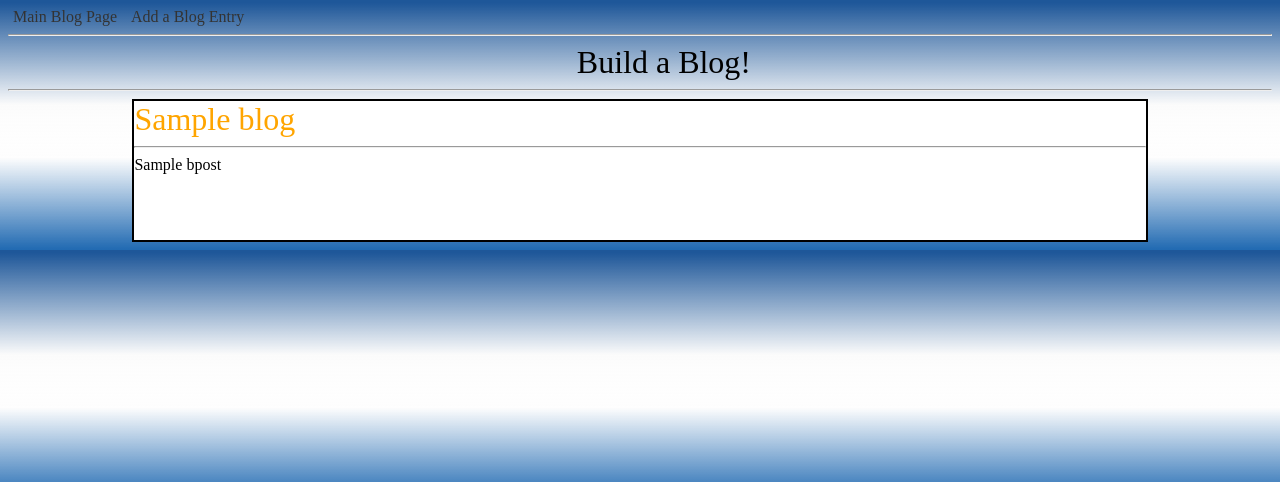
After one commit to s7webworks/Blogz, a Flask app: template templates/single.html in a window 1280 px wide. The commit adds this page. Shown: the top 482 px of the page. Run offline with Flask 2, Linux system fonts and the light colour scheme; the template is opened without the code that fills it: most values are stand-ins (such as "Sample title", 1, 10 or a date in 2020); data that the repository does not hold is empty.

Commit message:
Finished

```diff
--- a/main.py
+++ b/main.py
@@ -1,5 +1,5 @@
 
-from flask import Flask, request, redirect, render_template
+from flask import Flask, request, redirect, render_template, url_for
 from flask_sqlalchemy import SQLAlchemy
 
 app = Flask(__name__)
@@ -16,24 +16,39 @@ class Blog(db.Model):
     bpost = db.Column(db.String(400))
 
     def __init__(self, btitle, bpost):
-        self.name = btitle
+        self.btitle = btitle
         self.bpost = bpost
 
 @app.route('/newpost', methods=['GET', 'POST'])
 def newpost():
+
+    blogs = Blog.query.all()
+
     if request.method == 'POST':
         new_btitle = request.form['new_btitle']
         new_bpost = request.form['new_bpost']
         new_blog = Blog(new_btitle, new_bpost)
         db.session.add(new_blog)
         db.session.commit()
+        return redirect("/")
+
+    return render_template("newpost.html", blogs=blogs)
 
 
-    blogs = Blog.query.all()
-    return render_template("newpost.html", blogs=blogs)
 
-@app.route('/blog', methods=['GET', 'POST'])
+
+
+
+@app.route('/blog')
 def blog():
+    blog_id = request.args.get('blog_id')
+
+
+    if blog_id != None:
+        blog_id = int(blog_id)
+        blogs = Blog.query.get(blog_id)
+        return render_template('single.html', blogs=blogs)
+
     blogs = Blog.query.all()
     return render_template('blog.html', blogs=blogs )
 
--- a/static/styles.css
+++ b/static/styles.css
@@ -0,0 +1,72 @@
+body{
+    color: #000;
+    background: -moz-linear-gradient(top, rgba(30,87,153,1) 1%, rgba(30,87,153,0.98) 2%, rgba(244,244,244,0.33) 42%, rgba(247,247,247,0.2) 50%, rgba(252,252,252,0.41) 63%, rgba(33,106,178,0.98) 99%, rgba(33,106,178,1) 100%); /* FF3.6-15 */
+background: -webkit-linear-gradient(top, rgba(30,87,153,1) 1%,rgba(30,87,153,0.98) 2%,rgba(244,244,244,0.33) 42%,rgba(247,247,247,0.2) 50%,rgba(252,252,252,0.41) 63%,rgba(33,106,178,0.98) 99%,rgba(33,106,178,1) 100%); /* Chrome10-25,Safari5.1-6 */
+background: linear-gradient(to bottom, rgba(30,87,153,1) 1%,rgba(30,87,153,0.98) 2%,rgba(244,244,244,0.33) 42%,rgba(247,247,247,0.2) 50%,rgba(252,252,252,0.41) 63%,rgba(33,106,178,0.98) 99%,rgba(33,106,178,1) 100%); /* W3C, IE10+, FF16+, Chrome26+, Opera12+, Safari7+ */
+filter: progid:DXImageTransform.Microsoft.gradient( startColorstr='#1e5799', endColorstr='#216ab2',GradientType=0 ); /* IE6-9 */
+background-repeat: none;
+height: 100%;
+
+}
+.headline{
+    font-size: 2em;
+    text-align: center;
+    margin-left: 45%;
+
+}
+
+
+
+#pastPosts {
+
+    width: 80%;
+    margin: 50px auto;
+    padding: 10px;
+    border: 2px black solid;
+
+
+}
+#id{
+    width:80%;
+    padding: 10px;
+    margin: 0 auto;
+
+}
+.styleMenu {
+    color: #fff;
+
+}
+
+.styleMenu, a {
+    text-decoration: none;
+    padding: 5px;
+    color: #333;
+
+
+}
+#blogTitleHeader {
+    font-size: 2em;
+    text-align: center;
+    padding-top:10px;
+    padding-bottom: 15px;
+    color: orange;
+}
+a:hover {
+    transform: 3s;
+    font-size: 2em;
+    color: yellow;
+
+
+}
+#singlePost
+{
+    color: #000;
+    width: 80%;
+    height: 100%;
+    border: 2px black solid;
+    background-color: #fff;
+    padding-bottom: 50px;
+    margin: 0 auto;
+
+
+}
--- a/templates/base.html
+++ b/templates/base.html
@@ -2,18 +2,24 @@
 <html>
     <head>
         <title>{{title}}</title>
+        {% block style %}{% endblock %}
+
     </head>
 <body>
 
 <div>
 <form>
-    <a href="/blog" id="menuBlog" class="topMenuItem">Main Blog Page</a>
+    <div id="menuStyle">
+    <a href="/blog" id="menuBlog" class="topMenuItem" class="styleMenu">Main Blog Page</a>
     <a href="/newpost" id="menuAddNew" class="topMenuItem">Add a Blog Entry</a>
+    </div>
+</form>
 
-</form>
-   <span>
+</div>
+<hr/>
+<div id="title">
+<span class="headline">Build a Blog!</span>
 
-   </span>
 </div>
     {% block content %}
     {% endblock content %}
--- a/templates/layout.html
+++ b/templates/layout.html
@@ -2,7 +2,7 @@
 
 {% block content %}
 
-    <hr />
+
 
 
 {% endblock content %}
--- /dev/null
+++ b/templates/single.html
@@ -0,0 +1,24 @@
+{% extends "base.html" %}
+{% block style %}
+<link rel= "stylesheet" type= "text/css" href="{{ url_for('static', filename='styles.css')}}">
+{% endblock style %}
+
+{% block content %}
+<div id="blogTitle">
+
+</div>
+<!-- <div id="blogArea"> -->
+<hr/>
+<div id="singlePost">
+
+    <span id="blogTitleHeader">{{blogs.btitle}}</span>
+    <hr/>
+
+        <span>{{blogs.bpost}}</span>
+  </p>
+
+
+
+</div>
+<!-- </div> -->
+{% endblock content %}
```
Also changed, not shown: templates/blog.html (+14 -2 lines), templates/newpost.html (+6 -1 lines).
